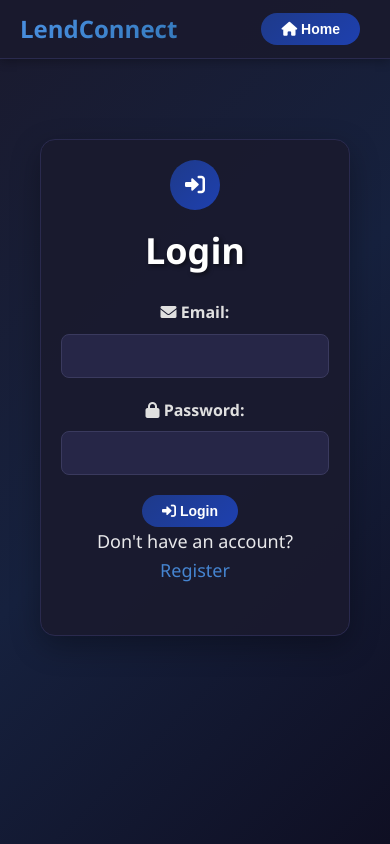
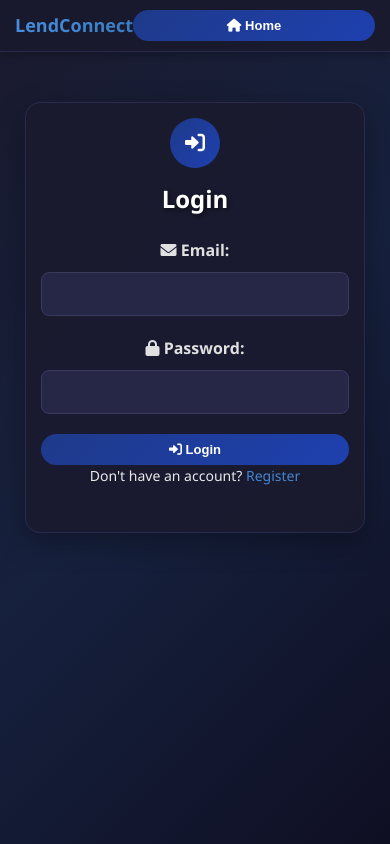
Before and after one commit to Bshisia/P2P-lending, a Next.js app: page /login in a window 390 px wide. Built offline with nearby package versions, Linux system fonts and the light colour scheme.

Commit message:
style: improved the appearance of the hamburger menu with new colors and animations

```diff
--- a/styles/globals.css
+++ b/styles/globals.css
@@ -289,8 +289,15 @@ a:hover {
 }
 
 .auth-buttons {
-  margin: 30px 0;
-  text-align: center;
+  display: flex;
+  flex-direction: column;
+  gap: 8px;
+  width: 100%;
+  margin: 0;
+}
+
+.auth-buttons > button {
+  display: block;
 }
 
 .stats-grid {
@@ -383,11 +390,51 @@ a:hover {
 }
 
 @media (max-width: 768px) {
-  .hero h1 { font-size: 36px; }
-  .hero p { font-size: 18px; }
-  .nav-links { display: none; }
+  .logo { font-size: 20px; }
+  .hero h1 { font-size: 28px; }
+  .hero p { font-size: 16px; }
+  .hero { padding: 40px 0; }
+  .hamburger { display: flex; }
+  .navbar .container { flex-wrap: wrap; }
+  .nav-menu {
+    display: none;
+    width: 100%;
+    flex-direction: column;
+    gap: 10px;
+    align-items: stretch;
+    background: rgba(26, 26, 46, 0.98);
+    padding: 15px;
+    border-radius: 8px;
+    margin-top: 10px;
+  }
+  .nav-menu.active { display: flex; }
+  .nav-menu > a { display: block; font-size: 14px; padding: 8px; }
+  .user-menu { width: 100%; flex-direction: column; gap: 8px; align-items: stretch; }
+  .user-menu > span { display: block; color: #e0e0e0; font-weight: 500; padding: 8px; }
+  .user-menu > button { display: block; }
+  .auth-buttons { width: 100%; display: flex; flex-direction: column; gap: 8px; margin: 0; }
+  .auth-buttons > button { display: block; }
+  .cta-btn, .secondary-btn { width: 100%; padding: 10px; font-size: 14px; margin: 0; text-align: center; }
+  button { padding: 10px 20px; font-size: 14px; }
   .hero-buttons { flex-direction: column; align-items: center; }
-  .main-content, .auth-form { margin: 20px; padding: 20px; }
+  .main-content, .auth-form { margin: 15px; padding: 20px; }
+  .stats-grid { grid-template-columns: repeat(2, 1fr); gap: 10px; padding: 15px; }
+  .stat-item h3 { font-size: 22px; }
+  .loan-card, .application-card { padding: 20px; }
+  .loan-header { flex-direction: column; align-items: flex-start; }
+  .loan-info { width: 100%; }
+  .header { flex-direction: column; gap: 15px; align-items: flex-start; }
+}
+
+@media (max-width: 480px) {
+  .container { padding: 0 15px; }
+  .logo { font-size: 18px; }
+  .hero h1 { font-size: 24px; }
+  .hero p { font-size: 14px; }
+  .stats-grid { grid-template-columns: 1fr; }
+  .cta-btn, .secondary-btn { padding: 8px; font-size: 13px; }
+  .main-content, .auth-form { margin: 10px; padding: 15px; }
+  .loan-card, .application-card { padding: 15px; }
 }
 .navbar {
   background: rgba(26, 26, 46, 0.95);
@@ -404,12 +451,72 @@ a:hover {
   justify-content: space-between;
   align-items: center;
   width: 100%;
+  position: relative;
+}
+
+.hamburger {
+  display: flex;
+  flex-direction: column;
+  gap: 4px;
+  background: none;
+  border: none;
+  cursor: pointer;
+  padding: 5px;
+  margin: 0;
+}
+
+.hamburger span {
+  width: 28px;
+  height: 3px;
+  background: #4a90e2;
+  border-radius: 3px;
+  transition: 0.3s;
+}
+
+.hamburger.active span:nth-child(1) {
+  transform: rotate(45deg) translate(8px, 8px);
+}
+
+.hamburger.active span:nth-child(2) {
+  opacity: 0;
+}
+
+.hamburger.active span:nth-child(3) {
+  transform: rotate(-45deg) translate(8px, -8px);
 }
 
 .nav-menu {
-  display: flex;
+  display: none;
   align-items: center;
   gap: 20px;
+}
+
+.nav-menu.active {
+  display: flex;
+  width: calc(100% + 40px);
+  flex-direction: column;
+  align-items: stretch;
+  background: rgba(26, 26, 46, 0.98);
+  padding: 20px;
+  border-radius: 12px;
+  margin-top: 15px;
+  margin-left: -20px;
+  margin-right: -20px;
+  box-shadow: 0 8px 24px rgba(0,0,0,0.4);
+  border: 1px solid #2a2a4e;
+}
+
+.nav-menu > a {
+  display: block;
+  font-size: 15px;
+  padding: 12px 16px;
+  border-radius: 8px;
+  transition: background 0.3s;
+}
+
+.nav-menu > a:hover {
+  background: rgba(74, 144, 226, 0.1);
+  text-decoration: none;
 }
 
 .nav-menu a {
@@ -425,13 +532,23 @@ a:hover {
 
 .user-menu {
   display: flex;
-  align-items: center;
-  gap: 15px;
+  flex-direction: column;
+  align-items: stretch;
+  gap: 8px;
+  width: 100%;
 }
 
-.user-menu span {
-  color: #e0e0e0;
-  font-weight: 500;
+.user-menu > span {
+  display: block;
+  color: #4a90e2;
+  font-weight: 600;
+  padding: 12px 16px;
+  border-bottom: 1px solid #2a2a4e;
+  margin-bottom: 8px;
+}
+
+.user-menu > button {
+  display: block;
 }
 
 .loan-filters {
```
